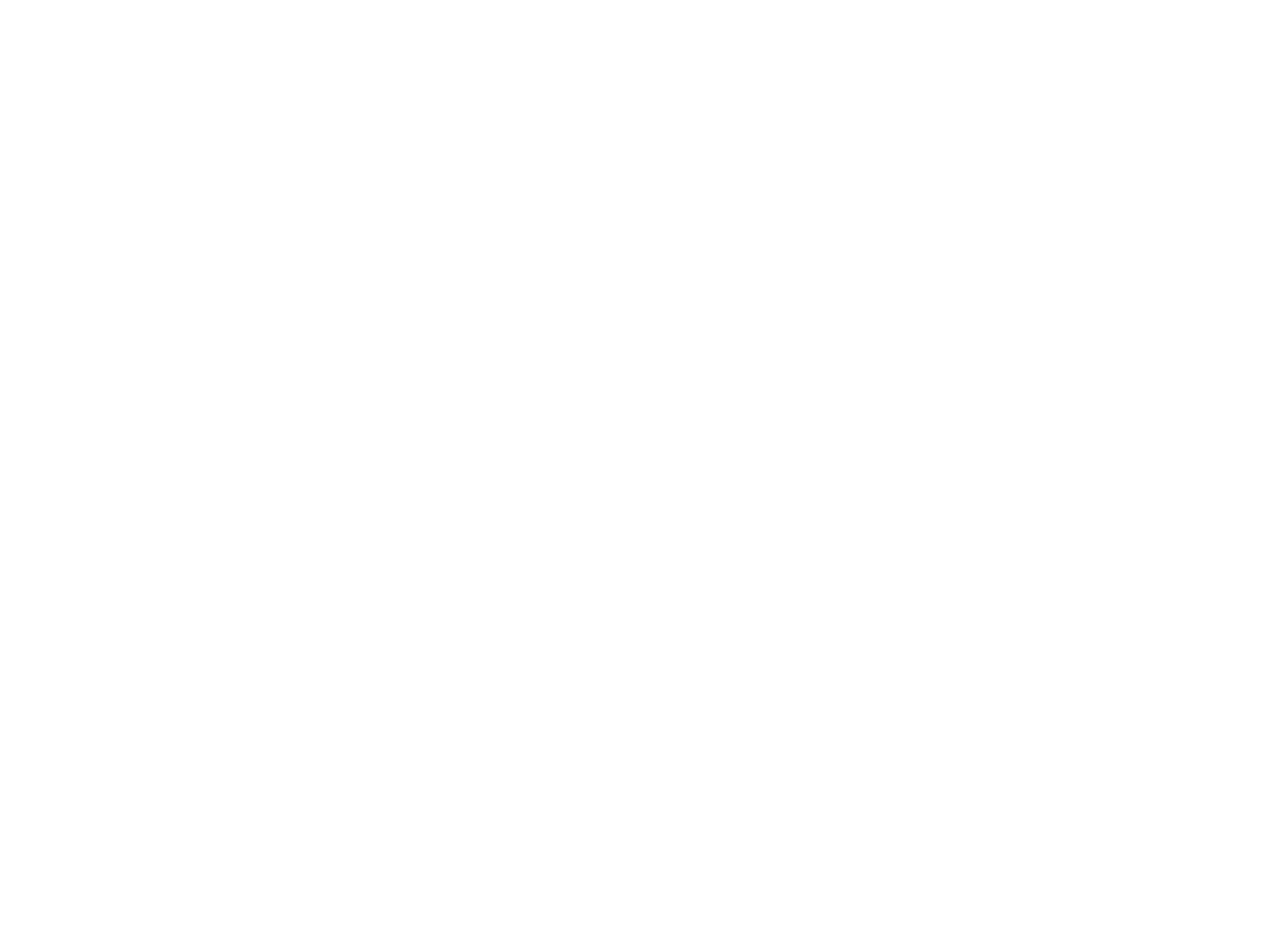
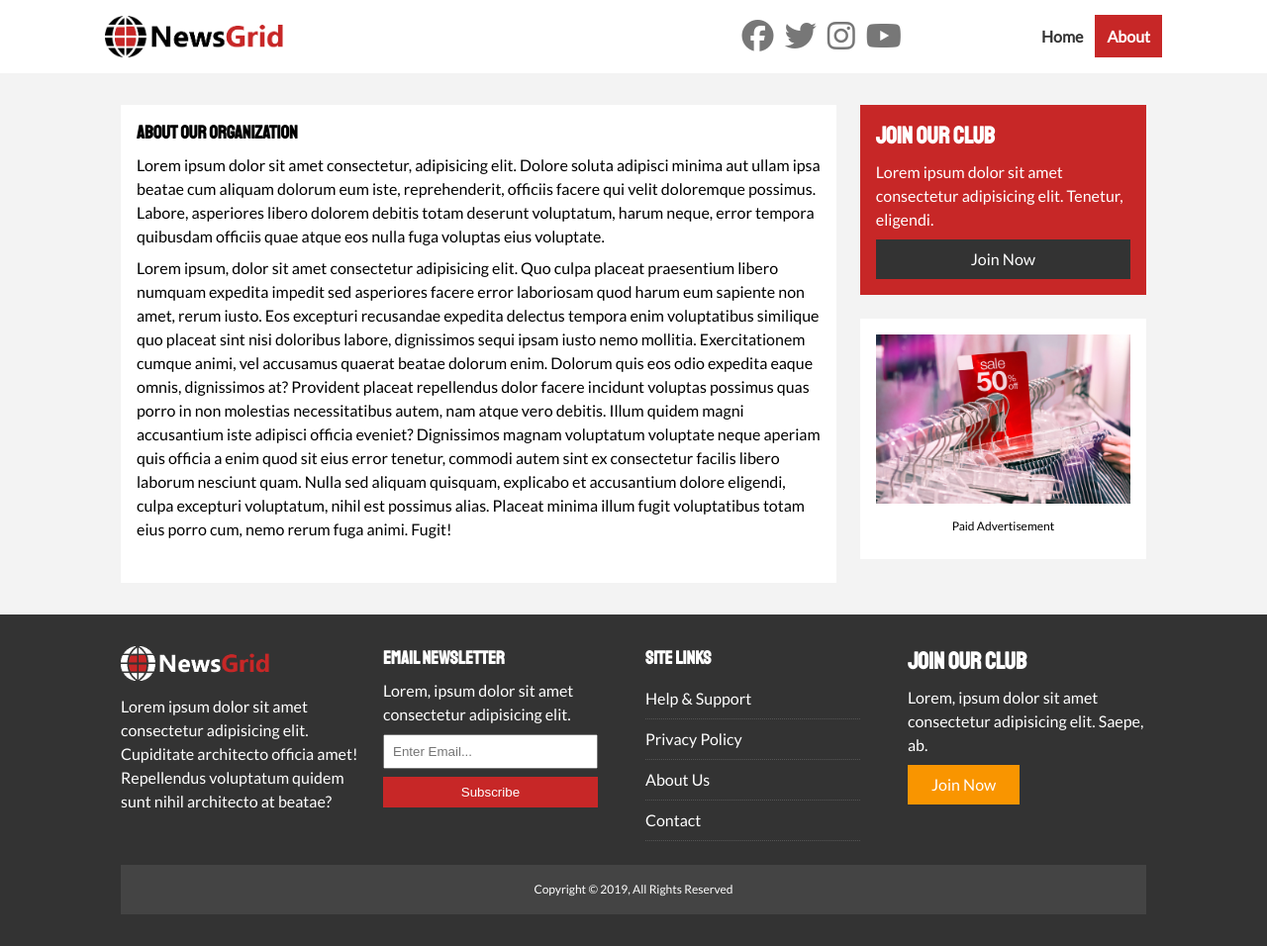
Before and after one commit to jt227b/News-Grid, a plain HTML site: page about.html in a window 1280 px wide. Shown: the whole page at 99% size. Before the commit the page ends 800 px from the top, so only its background shows below. Drawn offline with Linux system fonts and the light colour scheme.

Commit message:
Included About Page for News Paper

```diff
--- a/CSS/style.css
+++ b/CSS/style.css
@@ -144,6 +144,23 @@ h1, h2, h3, h4, h5, h6 {
      color: var(--primary-color) !important;
 }
 
+/* Inner page grid container */
+.page-container {
+     display: grid;
+     grid-template-columns: 5fr 2fr;
+     margin: 2rem 0;
+     grid-gap: 1.5rem;
+}
+
+.page-container > *:first-child {
+     grid-row: 1 / span 3;
+}
+
+.paid-ad {
+     text-align: center;
+     font-size: 0.75rem;
+}
+
 /* ------------------------------ Navigation ------------------------------ */
 #main-nav {
      background: #fff;
--- a/about.html
+++ b/about.html
@@ -0,0 +1,124 @@
+<!DOCTYPE html>
+<html lang="en">
+
+<head>
+     <meta charset="UTF-8">
+     <meta name="viewport" content="width=device-width, initial-scale=1.0">
+     <meta http-equiv="X-UA-Compatible" content="ie=edge">
+     <!-- Font Awesome -->
+     <script src="https://kit.fontawesome.com/7e09908c25.js"></script>
+
+     <!-- Google Fonts -->
+     <link href="https://fonts.googleapis.com/css?family=Lato|Staatliches&display=swap" rel="stylesheet">
+
+     <!-- CSS Style Sheets -->
+     <link rel="stylesheet" href="./CSS/style.css">
+     <link rel="stylesheet" media="screen and (max-width: 768px)" href="./CSS/mobile.css">
+
+     <!-- Favicon -->
+     <link rel="shortcut icon" href="./icon.png" type="image/x-icon">
+     <title>NewsGrid | About</title>
+</head>
+
+<body>
+
+     <!-- Navbar -->
+     <nav id="main-nav">
+          <div class="container">
+               <img src="./img/logo.png" alt="logo" class="logo">
+               <div class="social">
+                    <a href="http://facebook.com" target="_blank"><i class="fab fa-facebook fa-2x"></i></a>
+                    <a href="http://twitter.com" target="_blank"><i class="fab fa-twitter fa-2x"></i></a>
+                    <a href="http://instagram.com" target="_blank"><i class="fab fa-instagram fa-2x"></i></a>
+                    <a href="http://youtube.com" target="_blank"><i class="fab fa-youtube fa-2x"></i></a>
+               </div>
+               <ul>
+                    <li><a href="index.html">Home</a></li>
+                    <li><a class="current" href="about.html">About</a></li>
+               </ul>
+          </div>
+     </nav>
+
+     <!-- About -->
+     <section id="about">
+          <div class="container">
+               <div class="page-container">
+                    <article class="card">
+                         <h1 class="l-heading">About Our Organization</h1>
+                         <p>Lorem ipsum dolor sit amet consectetur, adipisicing elit. Dolore soluta adipisci minima aut
+                              ullam ipsa beatae cum aliquam dolorum eum iste, reprehenderit, officiis facere qui velit
+                              doloremque possimus. Labore, asperiores libero dolorem debitis totam deserunt voluptatum,
+                              harum neque, error tempora quibusdam officiis quae atque eos nulla fuga voluptas eius
+                              voluptate.</p>
+                         <p>Lorem ipsum, dolor sit amet consectetur adipisicing elit. Quo culpa placeat praesentium
+                              libero numquam expedita impedit sed asperiores facere error laboriosam quod harum eum
+                              sapiente non amet, rerum iusto. Eos excepturi recusandae expedita delectus tempora enim
+                              voluptatibus similique quo placeat sint nisi doloribus labore, dignissimos sequi ipsam
+                              iusto nemo mollitia. Exercitationem cumque animi, vel accusamus quaerat beatae dolorum
+                              enim. Dolorum quis eos odio expedita eaque omnis, dignissimos at? Provident placeat
+                              repellendus dolor facere incidunt voluptas possimus quas porro in non molestias
+                              necessitatibus autem, nam atque vero debitis. Illum quidem magni accusantium iste adipisci
+                              officia eveniet? Dignissimos magnam voluptatum voluptate neque aperiam quis officia a enim
+                              quod sit eius error tenetur, commodi autem sint ex consectetur facilis libero laborum
+                              nesciunt quam. Nulla sed aliquam quisquam, explicabo et accusantium dolore eligendi, culpa
+                              excepturi voluptatum, nihil est possimus alias. Placeat minima illum fugit voluptatibus
+                              totam eius porro cum, nemo rerum fuga animi. Fugit!</p>
+                    </article>
+                    <aside class="card bg-primary">
+                         <h2>Join Our Club</h2>
+                         <p>Lorem ipsum dolor sit amet consectetur adipisicing elit. Tenetur, eligendi.</p>
+                         <a href="#" class="btn btn-dark btn-block">Join Now</a>
+                    </aside>
+                    <aside class="card">
+                         <img src="./img/ad.jpg" alt="sale">
+                         <p class="paid-ad">Paid Advertisement</p>
+                    </aside>
+               </div>
+          </div>
+     </section>
+
+     <!-- Footer -->
+     <footer id="main-footer" class="py-2">
+          <div class="container footer-container">
+               <div>
+                    <img src="./img/logo_light.png" alt="NewsGrid">
+                    <p>Lorem ipsum dolor sit amet consectetur adipisicing elit. Cupiditate architecto officia amet!
+                         Repellendus voluptatum quidem sunt nihil architecto at beatae?</p>
+               </div>
+
+
+               <div>
+                    <h3>Email Newsletter</h3>
+                    <p>Lorem, ipsum dolor sit amet consectetur adipisicing elit.</p>
+                    <form>
+                         <input type="email" placeholder="Enter Email...">
+                         <input type="submit" value="Subscribe" class="btn btn-primary">
+                    </form>
+               </div>
+
+               <div>
+                    <h3>Site Links</h3>
+                    <ul class="list">
+                         <li><a href="#">Help & Support</a></li>
+                         <li><a href="#">Privacy Policy</a></li>
+                         <li><a href="#">About Us</a></li>
+                         <li><a href="#">Contact</a></li>
+                    </ul>
+               </div>
+
+               <div>
+                    <h2>Join Our Club</h2>
+                    <p>Lorem, ipsum dolor sit amet consectetur adipisicing elit. Saepe, ab.</p>
+                    <a href="#" class="btn btn-secondary">Join Now</a>
+               </div>
+
+               <div>
+                    <p>Copyright &copy; 2019, All Rights Reserved</p>
+               </div>
+
+
+          </div>
+     </footer>
+</body>
+
+</html>
```
Also changed, not shown: article.html (+181 -0 lines), img/ad.jpg (added).
